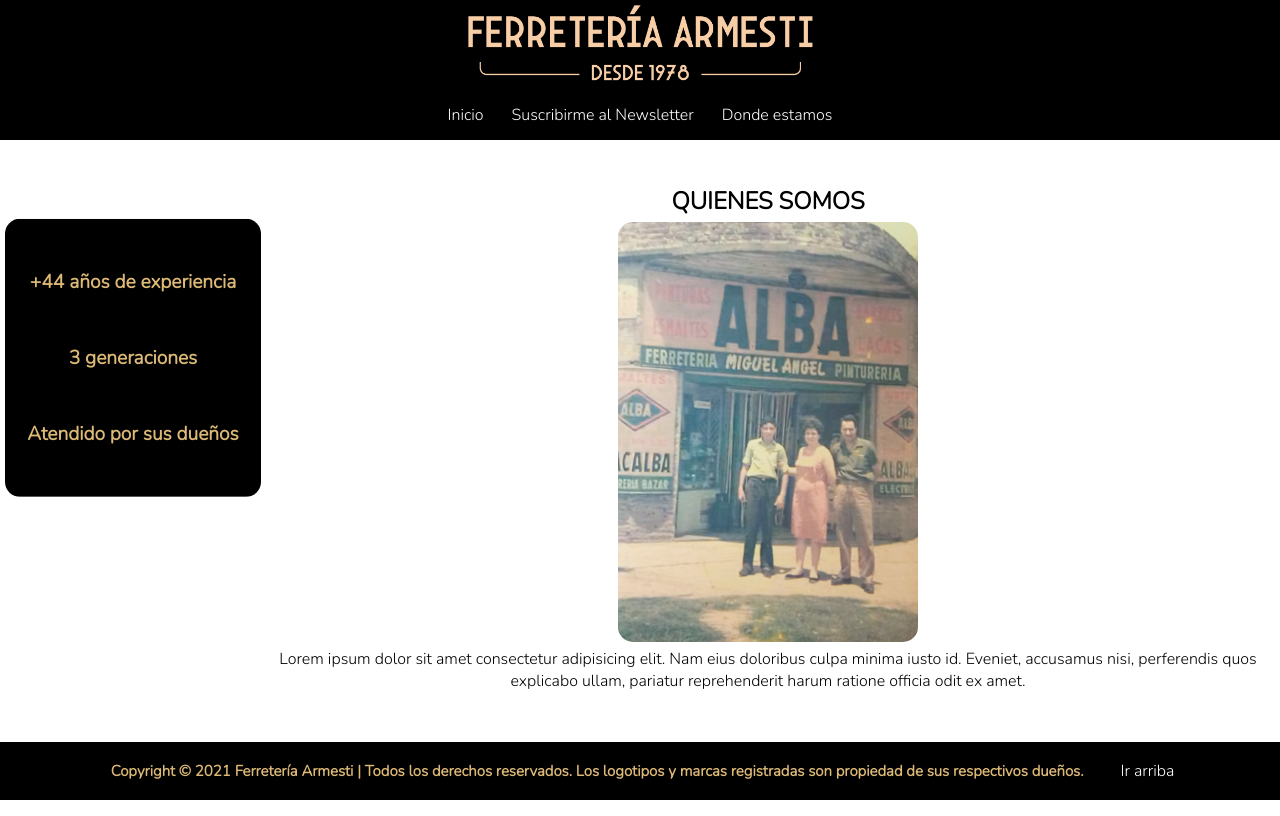
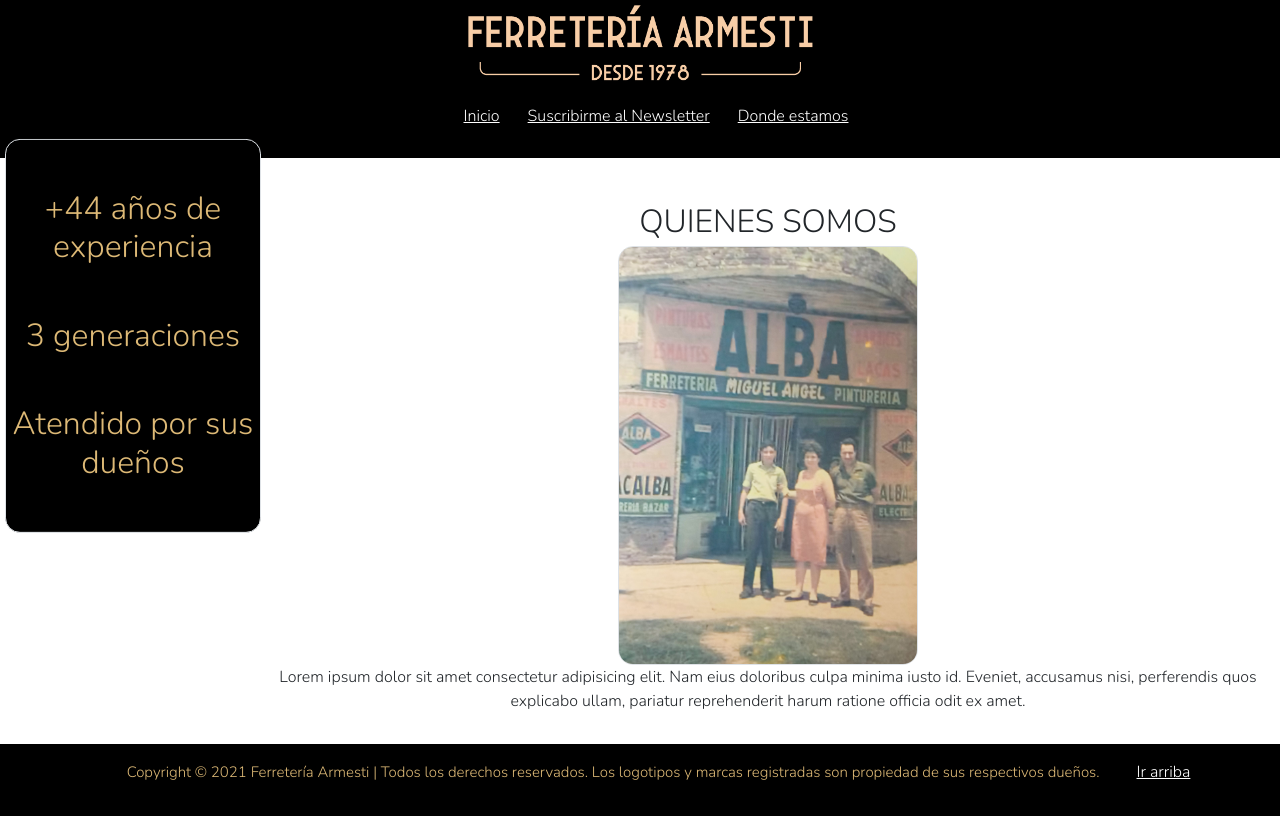
Before and after one commit to leonardodn1984/dasneves_coderhouse, a plain HTML site: page historiaGit.html in a window 1280 px wide. Drawn offline with nearby package versions, Linux system fonts and the light colour scheme.

Commit message:
incorporando Bootstrap a las paginas

```diff
--- a/estiloGit.css
+++ b/estiloGit.css
@@ -81,7 +81,7 @@
     color: rgb(221, 185, 118);
     justify-items: center;
     position: fixed;
-    top: 25%;
+    top: 15%;
     animation: aside 1.5s infinite;
 }
 #qSomos {
--- a/historiaGit.html
+++ b/historiaGit.html
@@ -5,6 +5,9 @@
     <meta http-equiv="X-UA-Compatible" content="IE=edge">
     <meta name="viewport" content="width=device-width, initial-scale=1.0">
     <title>Ferretería Armesti</title>
+    <!-- link Bootstrap -->
+    <link href="https://cdn.jsdelivr.net/npm/bootstrap@5.1.3/dist/css/bootstrap.min.css" rel="stylesheet" integrity="sha384-1BmE4kWBq78iYhFldvKuhfTAU6auU8tT94WrHftjDbrCEXSU1oBoqyl2QvZ6jIW3" crossorigin="anonymous">
+
     <link rel="stylesheet" href="estiloGit.css">
     <link rel="shortcut icon" href="img/favicon.ico">
 </head>
@@ -46,5 +49,10 @@
         </ul>
     </footer>
 
+<!-- Javascript de Bootstrap -->
+    <script src="https://cdn.jsdelivr.net/npm/@popperjs/core@2.10.2/dist/umd/popper.min.js" integrity="sha384-7+zCNj/IqJ95wo16oMtfsKbZ9ccEh31eOz1HGyDuCQ6wgnyJNSYdrPa03rtR1zdB" crossorigin="anonymous"></script>
+    <script src="https://cdn.jsdelivr.net/npm/bootstrap@5.1.3/dist/js/bootstrap.min.js" integrity="sha384-QJHtvGhmr9XOIpI6YVutG+2QOK9T+ZnN4kzFN1RtK3zEFEIsxhlmWl5/YESvpZ13" crossorigin="anonymous"></script>
+
+
 </body>
 </html>
```
Also changed, not shown: bazarGit.html (+8 -0 lines), ferreteriaGit.html (+8 -0 lines), formularioGit.html (+8 -0 lines), index.html (+8 -0 lines), pintureriaGit.html (+8 -0 lines).
